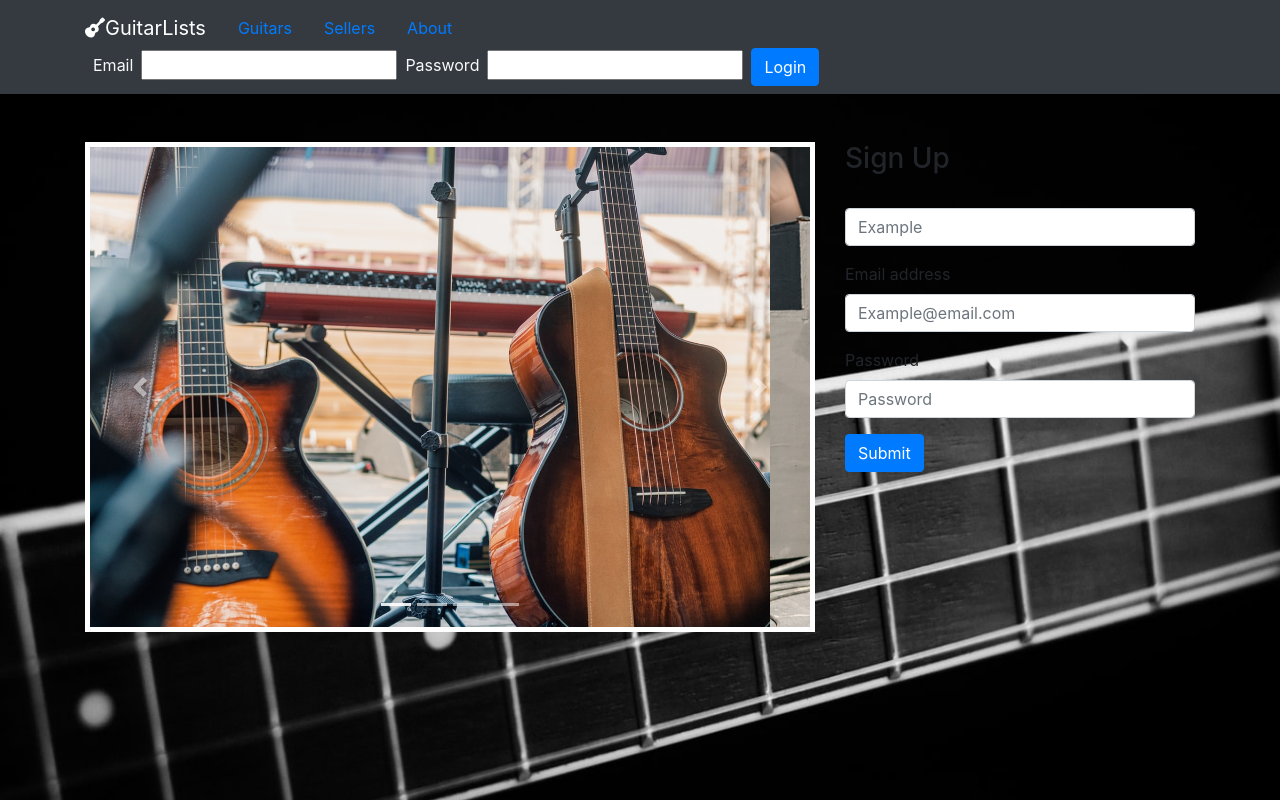
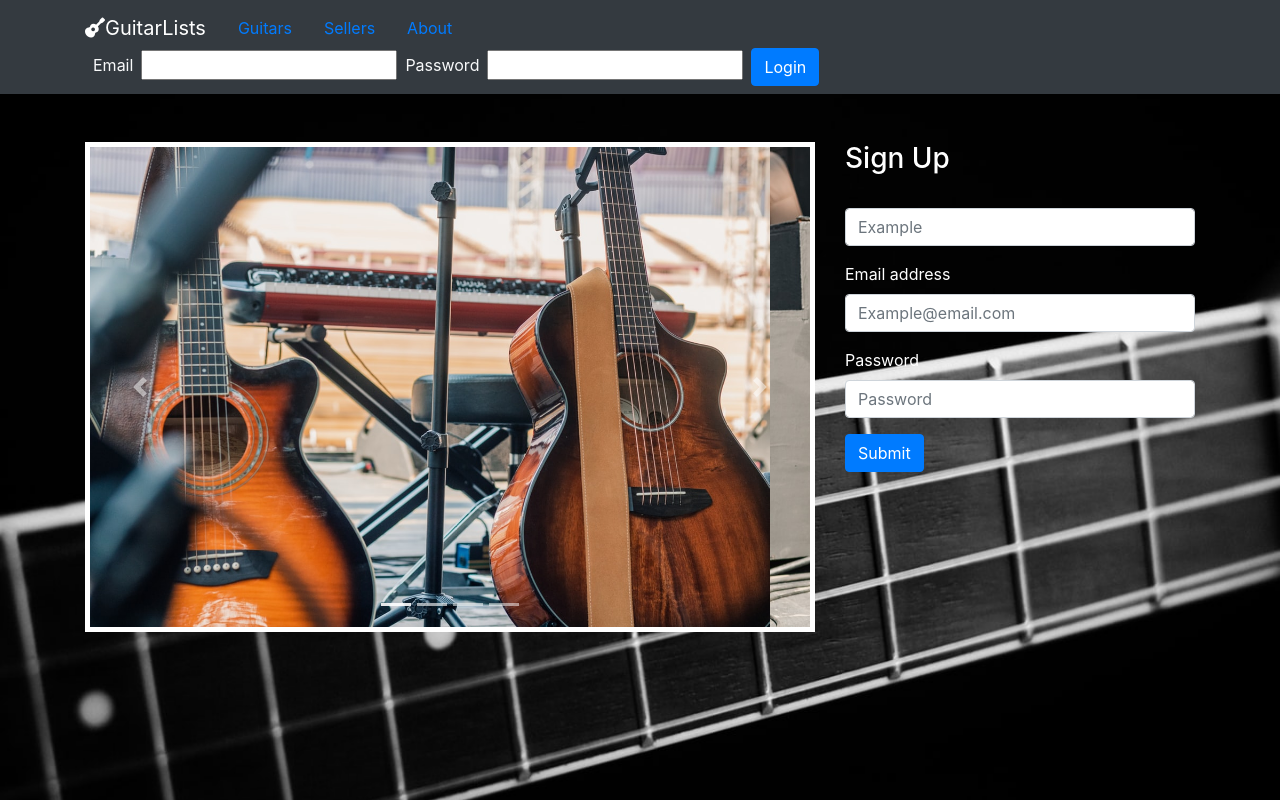
Before and after one commit to Raf-Batista/GuitarLists, a React (Create React App) app in the folder guitar-lists-client/: page / in a window 1280 px wide. Built offline with nearby package versions, Linux system fonts and the light colour scheme; no server answers.

Commit message:
Change guitar-lists.png

```diff
--- a/guitar-lists-client/src/components/Signup.js
+++ b/guitar-lists-client/src/components/Signup.js
@@ -28,7 +28,7 @@ class Home extends Component {
 
   render(){
     return(
-        <form onSubmit={this.handleSubmit}>
+        <form onSubmit={this.handleSubmit} className="text-white">
           <h3>Sign Up</h3>
           <div class="form-group">
             <label for="username" Username> </label>
```
Also changed, not shown: 1 other file (tests, documents, lock files or other folders).
